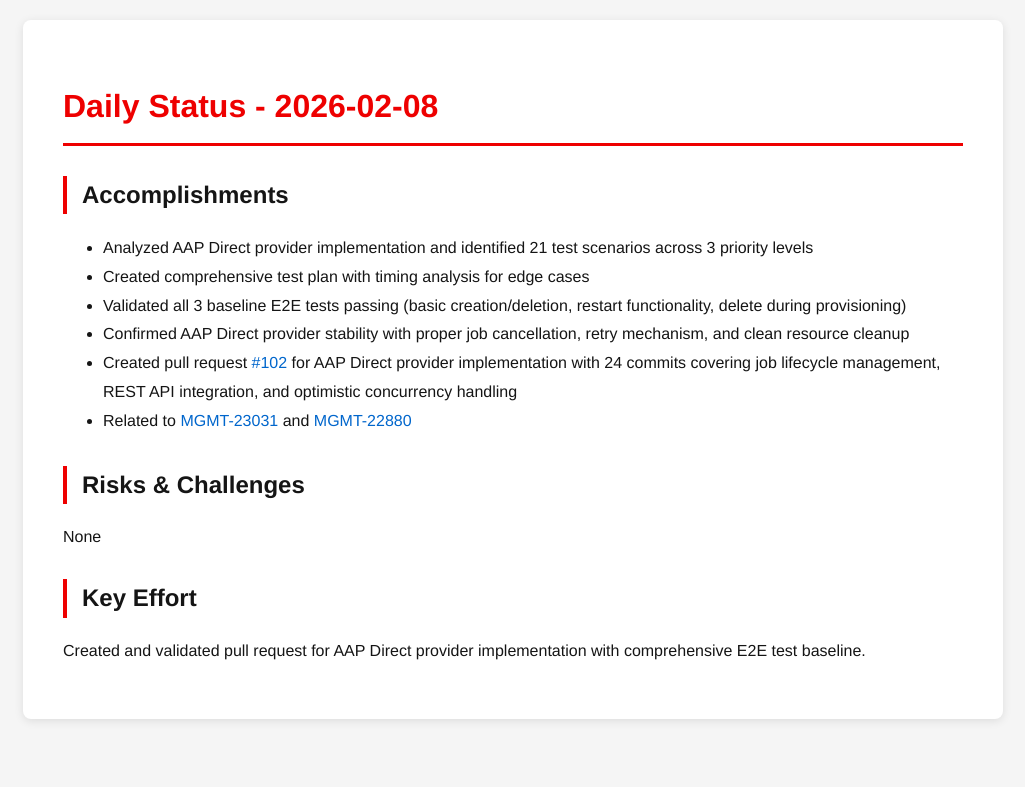
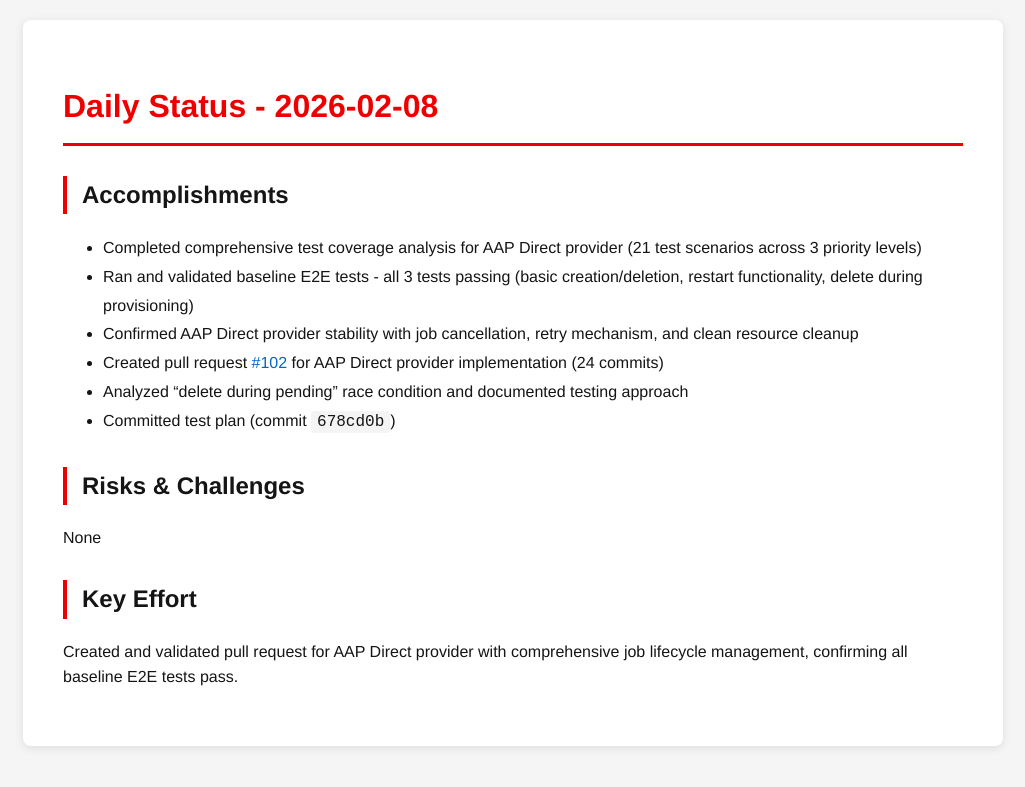
Before and after one commit to tzvatot/daily-status, a Jekyll site: the page built from 2026-02-08.md, in a window 1280 px wide. Shown: the top 787 px of the page, without its empty margins (127-1152 px from the left). Built offline with Jekyll 4.4.1, drawn with Linux system fonts in a browser that asks for light colours.

Commit message:
Daily status update - 2026-02-08

```diff
--- a/2026-02-08.md
+++ b/2026-02-08.md
@@ -7,15 +7,15 @@
 # Daily Status - 2026-02-08
 
 ## Accomplishments
-- Analyzed AAP Direct provider implementation and identified 21 test scenarios across 3 priority levels
-- Created comprehensive test plan with timing analysis for edge cases
-- Validated all 3 baseline E2E tests passing (basic creation/deletion, restart functionality, delete during provisioning)
-- Confirmed AAP Direct provider stability with proper job cancellation, retry mechanism, and clean resource cleanup
-- Created pull request [#102](https://github.com/osac-project/osac-operator/pull/102) for AAP Direct provider implementation with 24 commits covering job lifecycle management, REST API integration, and optimistic concurrency handling
-- Related to [MGMT-23031](https://issues.redhat.com/browse/MGMT-23031) and [MGMT-22880](https://issues.redhat.com/browse/MGMT-22880)
+- Completed comprehensive test coverage analysis for AAP Direct provider (21 test scenarios across 3 priority levels)
+- Ran and validated baseline E2E tests - all 3 tests passing (basic creation/deletion, restart functionality, delete during provisioning)
+- Confirmed AAP Direct provider stability with job cancellation, retry mechanism, and clean resource cleanup
+- Created pull request [#102](https://github.com/osac-project/osac-operator/pull/102) for AAP Direct provider implementation (24 commits)
+- Analyzed "delete during pending" race condition and documented testing approach
+- Committed test plan (commit `678cd0b`)
 
 ## Risks & Challenges
 None
 
 ## Key Effort
-Created and validated pull request for AAP Direct provider implementation with comprehensive E2E test baseline.
+Created and validated pull request for AAP Direct provider with comprehensive job lifecycle management, confirming all baseline E2E tests pass.
```
